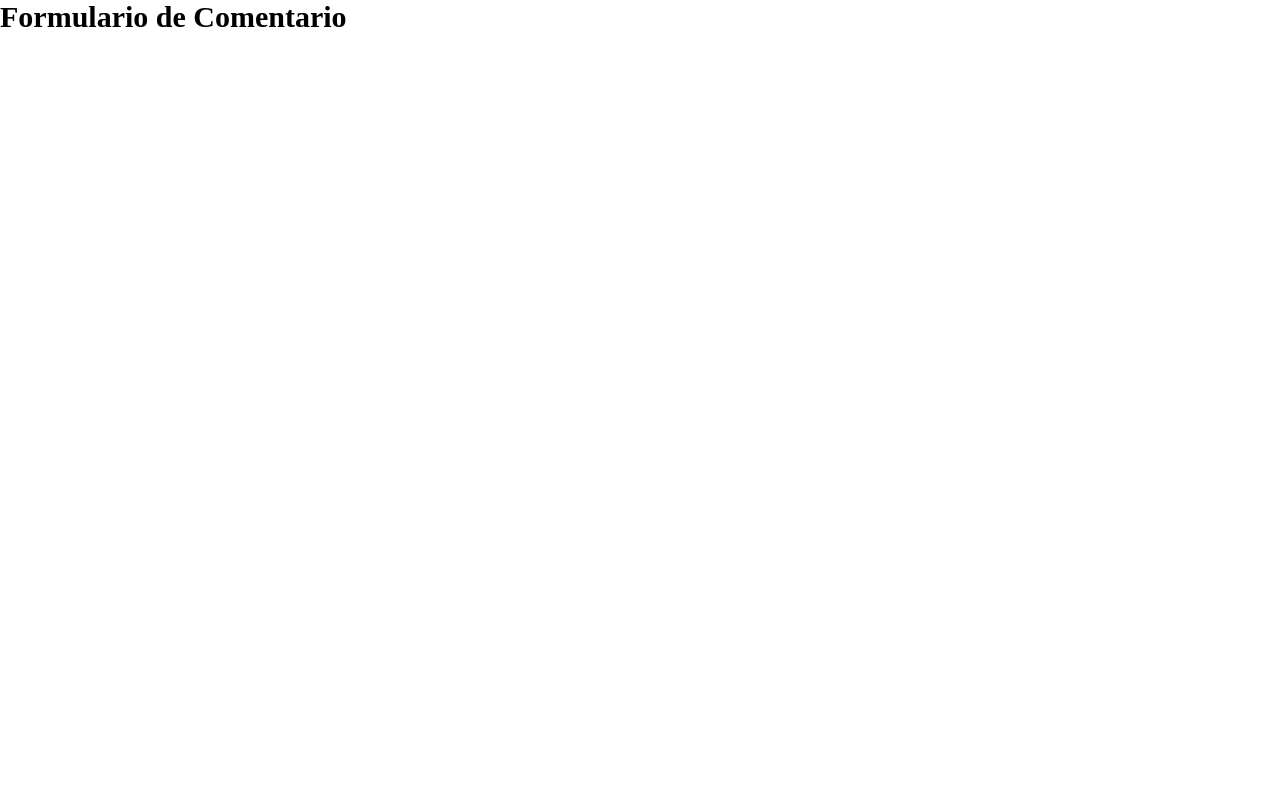
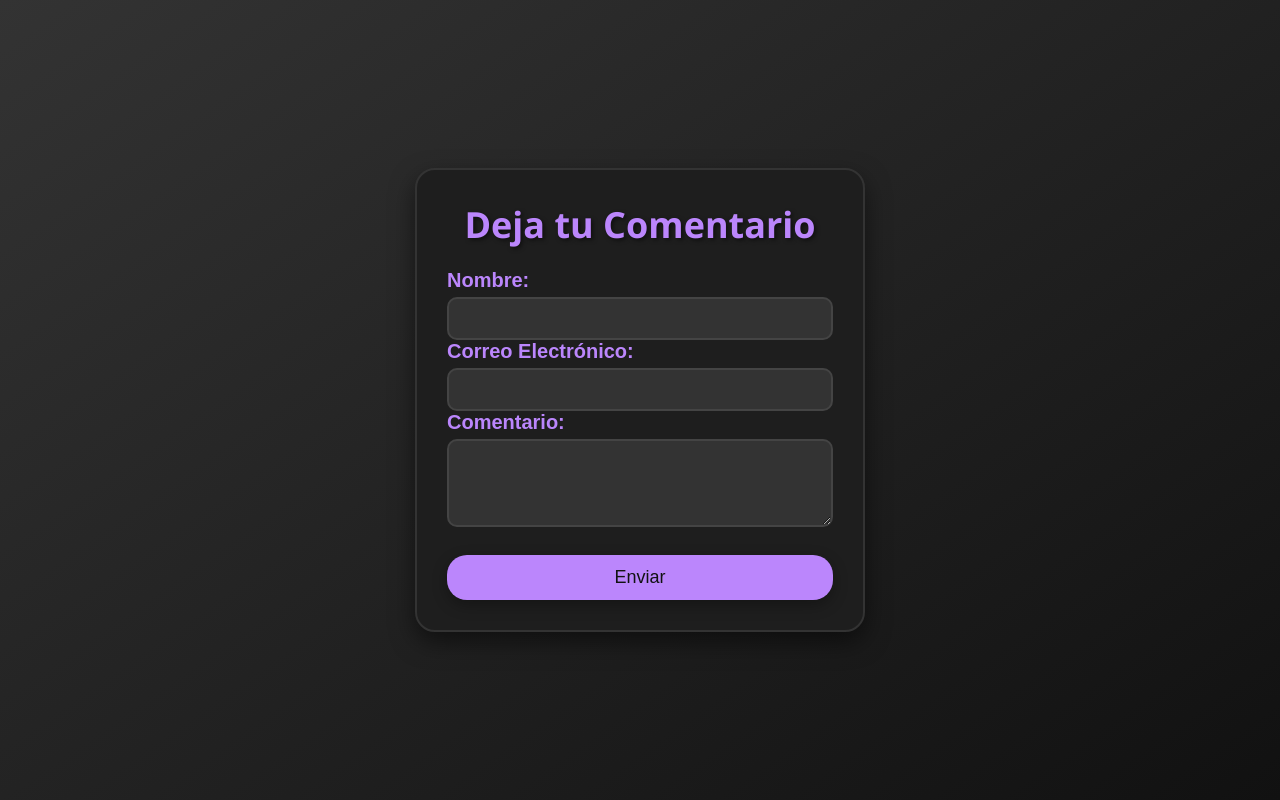
Before and after one commit to imafckingwalkinparadox/Proyectos_Formulario, a plain HTML site: page componentes/DeComentarios/DeComentarios.html in a window 1280 px wide. Drawn offline with Linux system fonts and the light colour scheme.

Commit message:
comentario H

```diff
--- a/componentes/DeComentarios/DeComentarios.css
+++ b/componentes/DeComentarios/DeComentarios.css
@@ -0,0 +1,123 @@
+/* Estilos generales */
+body {
+    font-family: 'Arial', sans-serif;
+    background-color: #121212;
+    color: #e0e0e0;
+    margin: 0;
+    padding: 20px;
+    display: flex;
+    justify-content: center;
+    align-items: center;
+    height: 100vh;
+    background-image: linear-gradient(145deg, #333, #111);
+    background-attachment: fixed;
+}
+
+/* Contenedor del formulario */
+.Div-P {
+    background-color: #1e1e1e;
+    padding: 30px;
+    border-radius: 20px;
+    box-shadow: 0 10px 25px rgba(0, 0, 0, 0.5);
+    max-width: 450px;
+    width: 100%;
+    position: relative;
+    border: 2px solid #333;
+}
+
+/* Título del formulario */
+.title {
+    text-align: center;
+    color: #bb86fc;
+    margin-bottom: 20px;
+    font-family: 'Segoe UI', sans-serif;
+    font-size: 1.8em;
+    text-shadow: 2px 2px 4px rgba(0, 0, 0, 0.5);
+}
+
+/* Grupos de formularios */
+.commentPadre {
+    margin-bottom: 15px;
+}
+
+label {
+    display: block;
+    margin-bottom: 5px;
+    font-weight: bold;
+    color: #bb86fc;
+}
+
+input[type="text"],
+input[type="email"],
+textarea {
+    width: 100%;
+    padding: 12px;
+    border: 2px solid #444;
+    border-radius: 10px;
+    background-color: #333;
+    color: #e0e0e0;
+    transition: all 0.3s ease;
+}
+
+input[type="text"]:focus,
+input[type="email"]:focus,
+textarea:focus {
+    border-color: #bb86fc;
+    outline: none;
+    box-shadow: 0 0 10px rgba(187, 134, 252, 0.5);
+}
+
+/* Estilo del botón */
+button {
+    width: 100%;
+    padding: 12px;
+    background-color: #bb86fc;
+    color: #121212;
+    border: none;
+    border-radius: 20px;
+    font-size: 18px;
+    cursor: pointer;
+    transition: all 0.3s ease;
+    box-shadow: 0 5px 15px rgba(0, 0, 0, 0.3);
+}
+
+button:hover {
+    background-color: #9b5bcc;
+}
+
+/* Estilo del resultado del comentario */
+#commenta {
+    margin-top: 20px;
+    padding: 20px;
+    background-color: #2d2d2d;
+    border: 1px solid #444;
+    border-radius: 15px;
+    color: #e0e0e0;
+}
+
+.hidden {
+    display: none;
+}
+
+p {
+    margin: 8px 0;
+    font-size: 1.1em;
+}
+
+strong {
+    color: #bb86fc;
+}
+
+/* Animaciones */
+@keyframes fadeIn {
+    from {
+        opacity: 0;
+    }
+    to {
+        opacity: 1;
+    }
+}
+
+#commenta {
+    animation: fadeIn 0.7s ease;
+}
--- a/componentes/DeComentarios/DeComentarios.html
+++ b/componentes/DeComentarios/DeComentarios.html
@@ -11,7 +11,31 @@
 </head>
 <body>
 
-    <h2>Formulario de Comentario</h2>
+    <div class="Div-P">
+        <h2 class="title">Deja tu Comentario</h2>
+        <form id="commentPadre">
+            <div class="form-hijo">
+                <label for="name">Nombre:</label>
+                <input type="text" id="name" name="name" required>
+            </div>
+            <div class="form-hijo">
+                <label for="email">Correo Electrónico:</label>
+                <input type="email" id="email" name="email" required>
+            </div>
+            <div class="form-hijo">
+                <label for="comment">Comentario:</label>
+                <textarea id="comment" name="comment" rows="4" required></textarea>
+            </div>
+            <br>
+            <button type="submit">Enviar</button>
+        </form>
+        <div id="commenta" class="hidden">
+            <h3>¡Gracias por tu comentario!</h3>
+            <p><strong>Nombre:</strong> <span id="resultName"></span></p>
+            <p><strong>Correo Electrónico:</strong> <span id="resultEmail"></span></p>
+            <p><strong>Comentario:</strong> <span id="resultComment"></span></p>
+        </div>
+    </div>
 
     <script src="DeComentarios.js"></script>
 
--- a/componentes/DeComentarios/DeComentarios.js
+++ b/componentes/DeComentarios/DeComentarios.js
@@ -0,0 +1,13 @@
+document.getElementById('commentForm').addEventListener('submit', function(event) {
+    event.preventDefault();
+
+    const name = document.getElementById('name').value;
+    const email = document.getElementById('email').value;
+    const comment = document.getElementById('comment').value;
+
+    document.getElementById('resultName').textContent = name;
+    document.getElementById('resultEmail').textContent = email;
+    document.getElementById('resultComment').textContent = comment;
+
+    document.getElementById('commentResult').classList.remove('hidden');
+});
```
